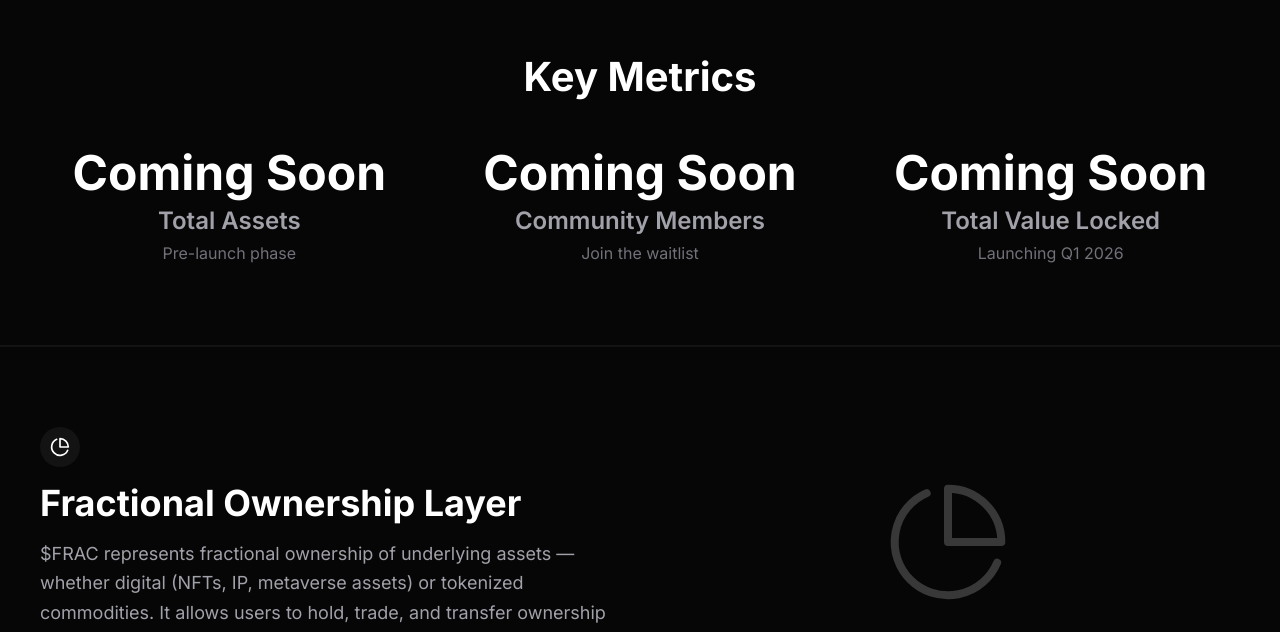
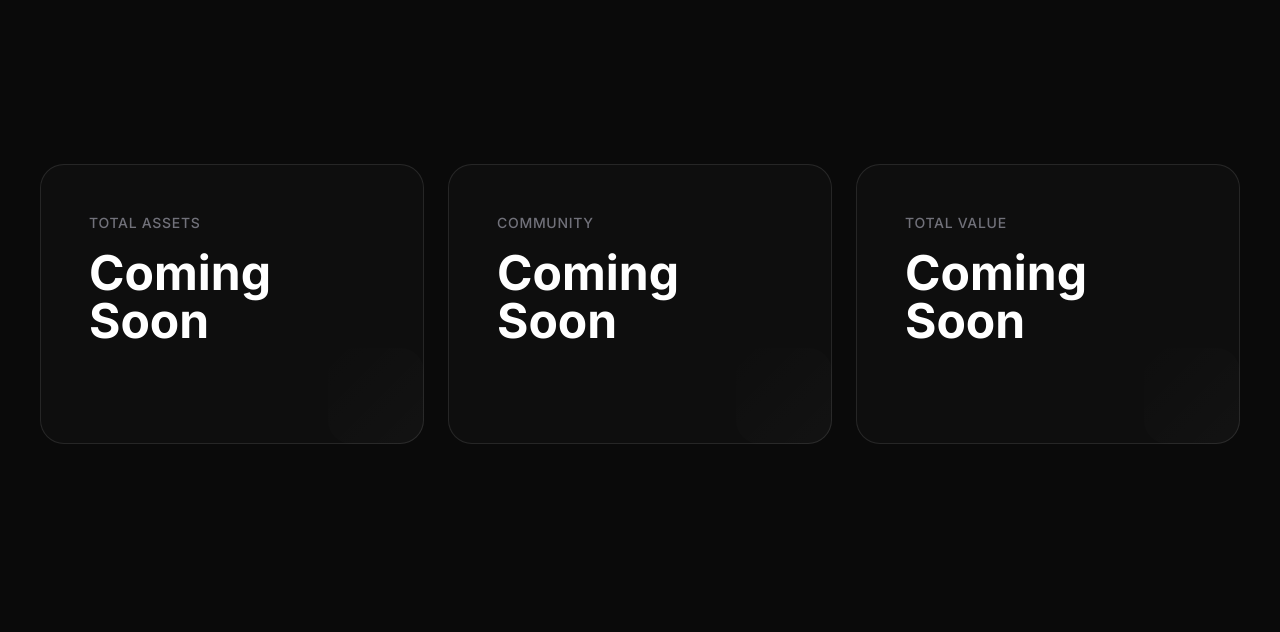
Before and after one commit to krushi5188/frac-website, a Next.js app: page / in a window 1280 px wide. Shown: the part 1462-2094 px from the top of the page. Built offline with nearby package versions, Linux system fonts and the light colour scheme.

Commit message:
Auto-commit: Agent tool execution

```diff
--- a/src/components/sections/StatsSection.tsx
+++ b/src/components/sections/StatsSection.tsx
@@ -6,36 +6,24 @@
 const stats = [
   {
     value: 'Coming Soon',
-    description: 'Pre-launch phase',
     label: 'Total Assets',
   },
   {
     value: 'Coming Soon',
-    description: 'Join the waitlist',
-    label: 'Community Members',
+    label: 'Community',
   },
   {
     value: 'Coming Soon',
-    description: 'Launching Q1 2026',
-    label: 'Total Value Locked',
+    label: 'Total Value',
   },
 ]
 
 export default function StatsSection() {
   return (
-    <section className="py-section md:py-section px-5 md:px-10 bg-bg-dark-secondary/30 backdrop-blur-card border-y border-white/5">
-      <div className="max-w-container mx-auto">
-        <motion.h2
-          initial="hidden"
-          whileInView="visible"
-          viewport={{ once: true, margin: '-100px' }}
-          variants={fadeInUp}
-          className="text-section md:text-section font-bold text-white text-center mb-12"
-        >
-          Key Metrics
-        </motion.h2>
-
-        <div className="grid grid-cols-1 md:grid-cols-3 gap-12 md:gap-8">
+    <section className="py-32 md:py-48 px-5 md:px-10 bg-bg-dark">
+      <div className="max-w-7xl mx-auto">
+        {/* Bento grid layout */}
+        <div className="grid grid-cols-1 md:grid-cols-3 gap-6">
           {stats.map((stat, index) => (
             <motion.div
               key={stat.label}
@@ -43,17 +31,21 @@
               whileInView="visible"
               viewport={{ once: true, margin: '-100px' }}
               variants={fadeInUp}
-              transition={{ delay: index * 0.2 }}
-              className="text-center"
+              transition={{ delay: index * 0.1 }}
+              className="relative group"
             >
-              <div className="text-4xl md:text-5xl font-bold text-white mb-2">
-                {stat.value}
-              </div>
-              <div className="text-xl md:text-2xl font-semibold text-text-secondary mb-1">
-                {stat.label}
-              </div>
-              <div className="text-base text-text-muted">
-                {stat.description}
+              <div className="bg-white/[0.02] border border-white/10 rounded-3xl p-12 hover:bg-white/[0.04] transition-all duration-500 h-full flex flex-col justify-between min-h-[280px]">
+                <div className="space-y-4">
+                  <div className="text-sm font-medium text-text-muted uppercase tracking-wider">
+                    {stat.label}
+                  </div>
+                  <div className="text-4xl md:text-5xl font-bold text-white">
+                    {stat.value}
+                  </div>
+                </div>
+
+                {/* Subtle corner accent */}
+                <div className="absolute bottom-0 right-0 w-24 h-24 bg-gradient-to-tl from-white/[0.02] to-transparent rounded-3xl pointer-events-none" />
               </div>
             </motion.div>
           ))}
```
